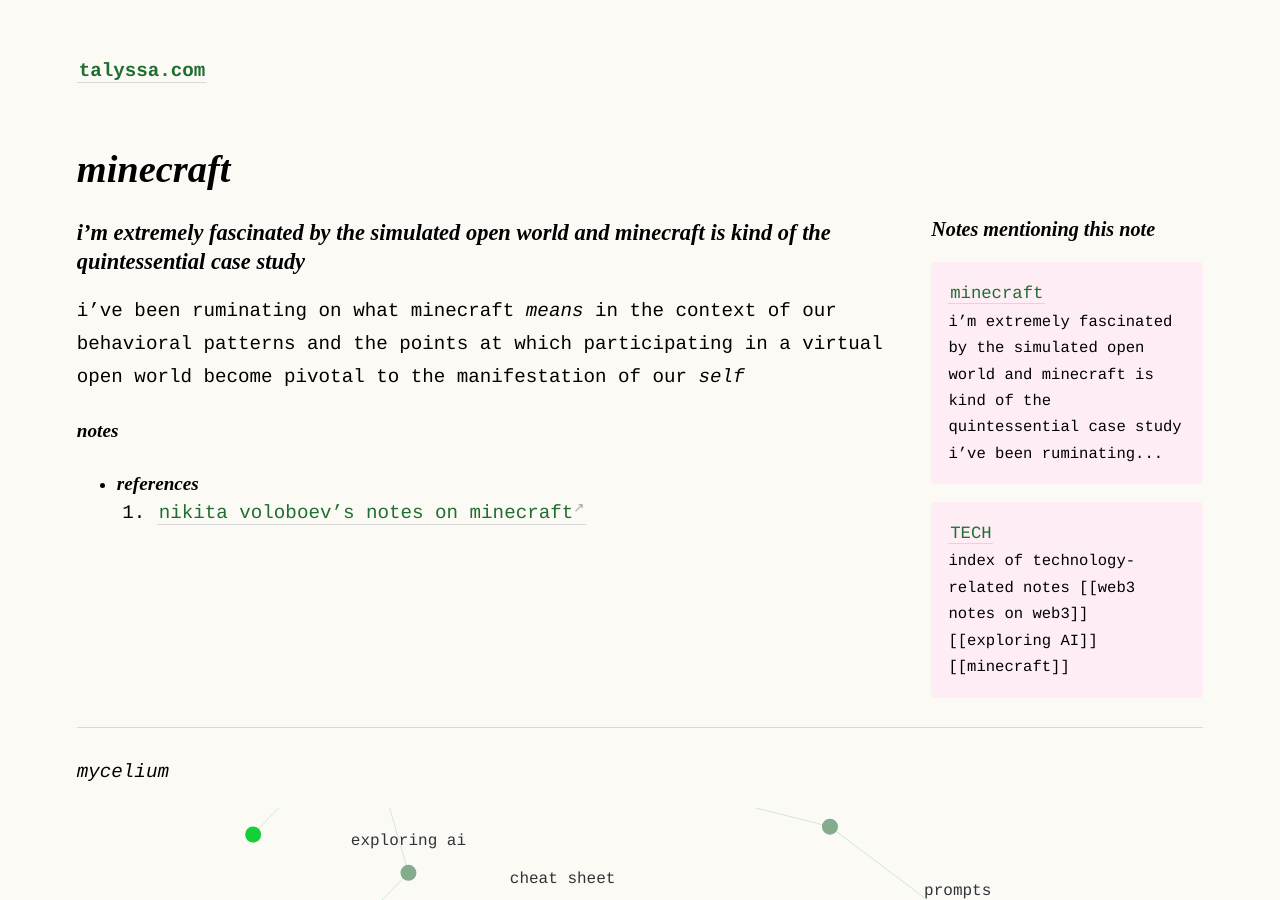
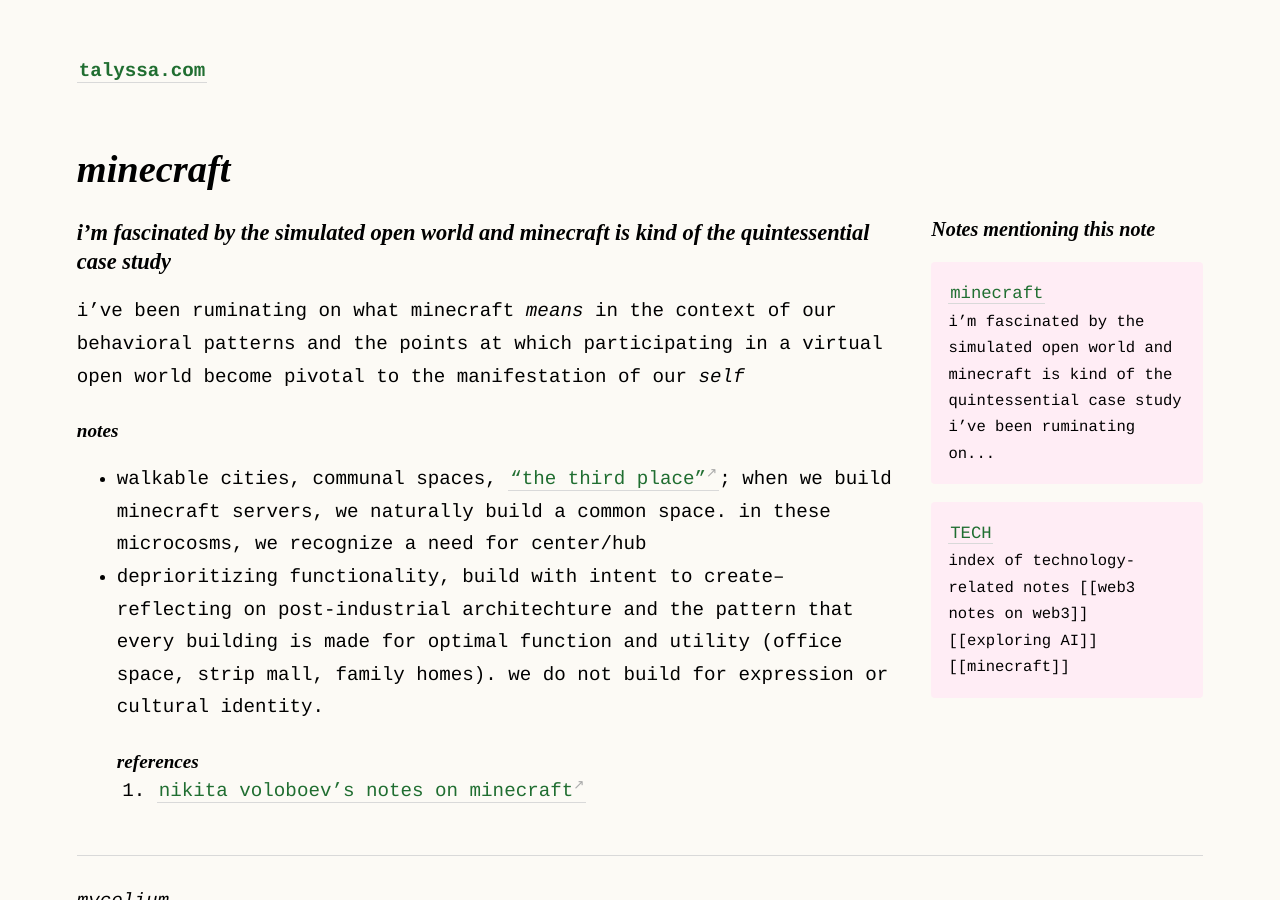
Before and after one commit to geminiworms/talyssagarden.github.io, a Jekyll site: the page built from _notes/minecraft.md, in a window 1280 px wide and 900 px high. Built offline with Jekyll 4.4.1, drawn with Linux system fonts in a browser that asks for light colours.

Commit message:
Update minecraft.md

```diff
--- a/_notes/minecraft.md
+++ b/_notes/minecraft.md
@@ -1,10 +1,11 @@
 ---
 title: minecraft
 ---
-### i'm extremely fascinated by the simulated open world and minecraft is kind of the quintessential case study
+### i'm fascinated by the simulated open world and minecraft is kind of the quintessential case study
 i've been ruminating on what minecraft *means* in the context of our behavioral patterns and the points at which participating in a virtual open world become pivotal to the manifestation of our *self*
 
 #### notes
--
+- walkable cities, communal spaces, ["the third place"](https://en.wikipedia.org/wiki/Third_place); when we build minecraft servers, we naturally build a common space. in these microcosms, we recognize a need for center/hub
+- deprioritizing functionality, build with intent to create-- reflecting on post-industrial architechture and the pattern that every building is made for optimal function and utility (office space, strip mall, family homes). we do not build for expression or cultural identity.
 #### references
 1. [nikita voloboev's notes on minecraft](https://wiki.nikiv.dev/games/minecraft)
```
